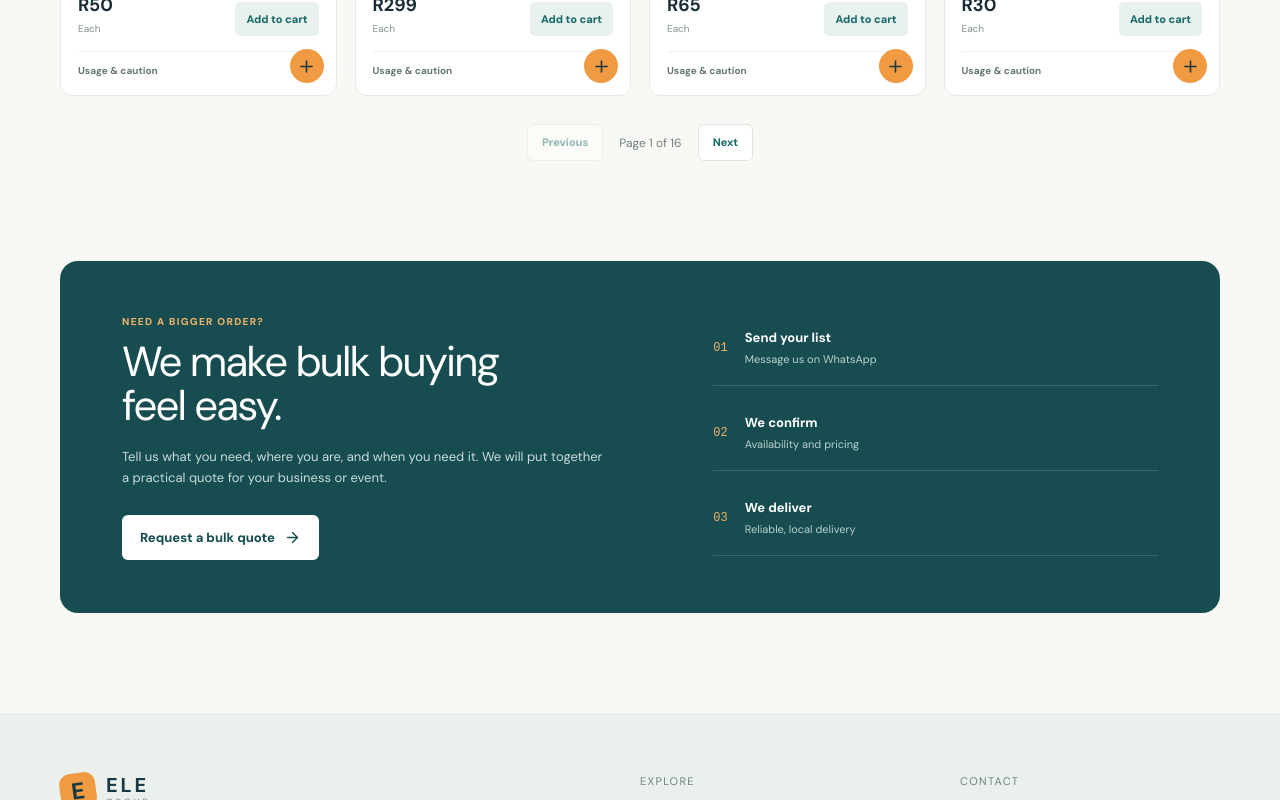
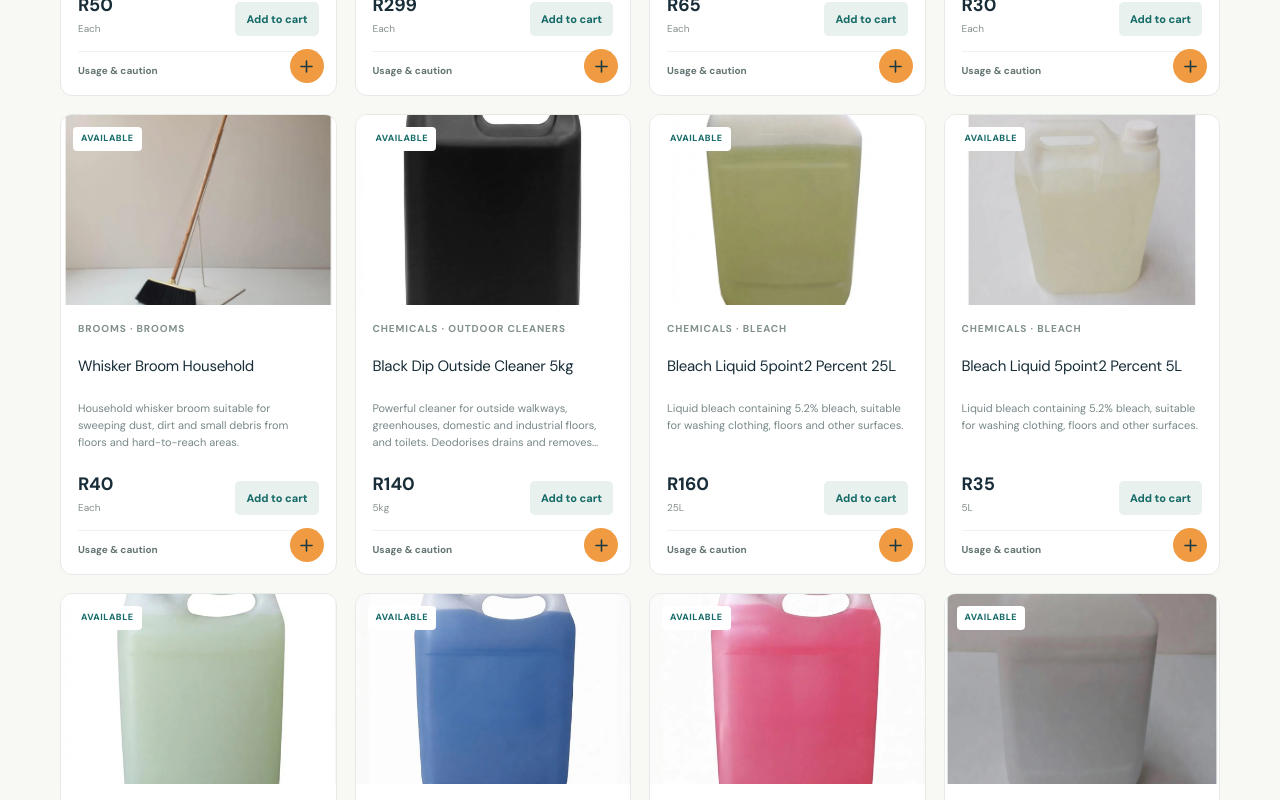
Before and after one commit to MphephuSamuel/ele-group, a Next.js app: page / in a window 1280 px wide. Shown: the part 1400-2200 px from the top of the page. Built offline with nearby package versions, Linux system fonts and the light colour scheme.

Commit message:
increasing the products

```diff
--- a/app/page.tsx
+++ b/app/page.tsx
@@ -46,7 +46,7 @@ export default function Page() {
   );
   const [search, setSearch] = useState("");
   const [page, setPage] = useState(1);
-  const pageSize = 4;
+  const pageSize = 12;
   const [cart, setCart] = useState<CartItem[]>([]);
   const [cartOpen, setCartOpen] = useState(false);
   const [mobileMenu, setMobileMenu] = useState(false);
```
Also changed, not shown: 1 other file (tests, documents, lock files or other folders).
